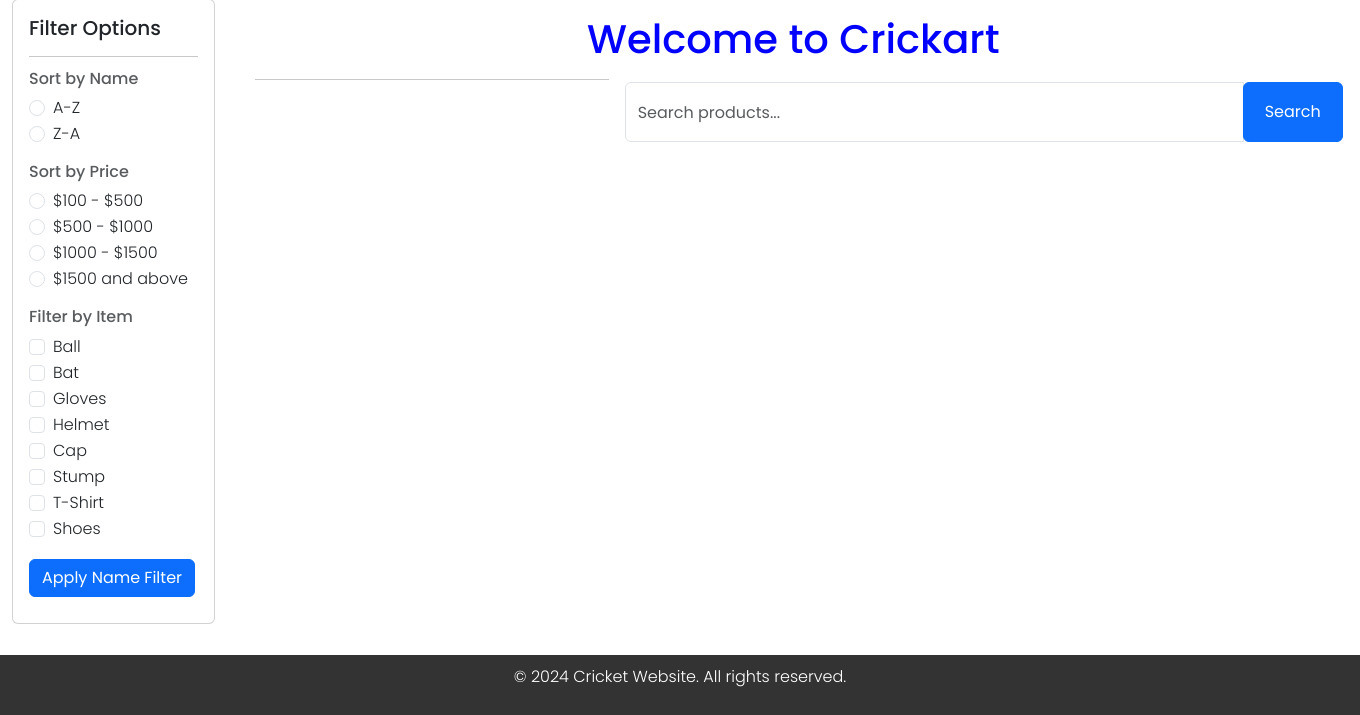
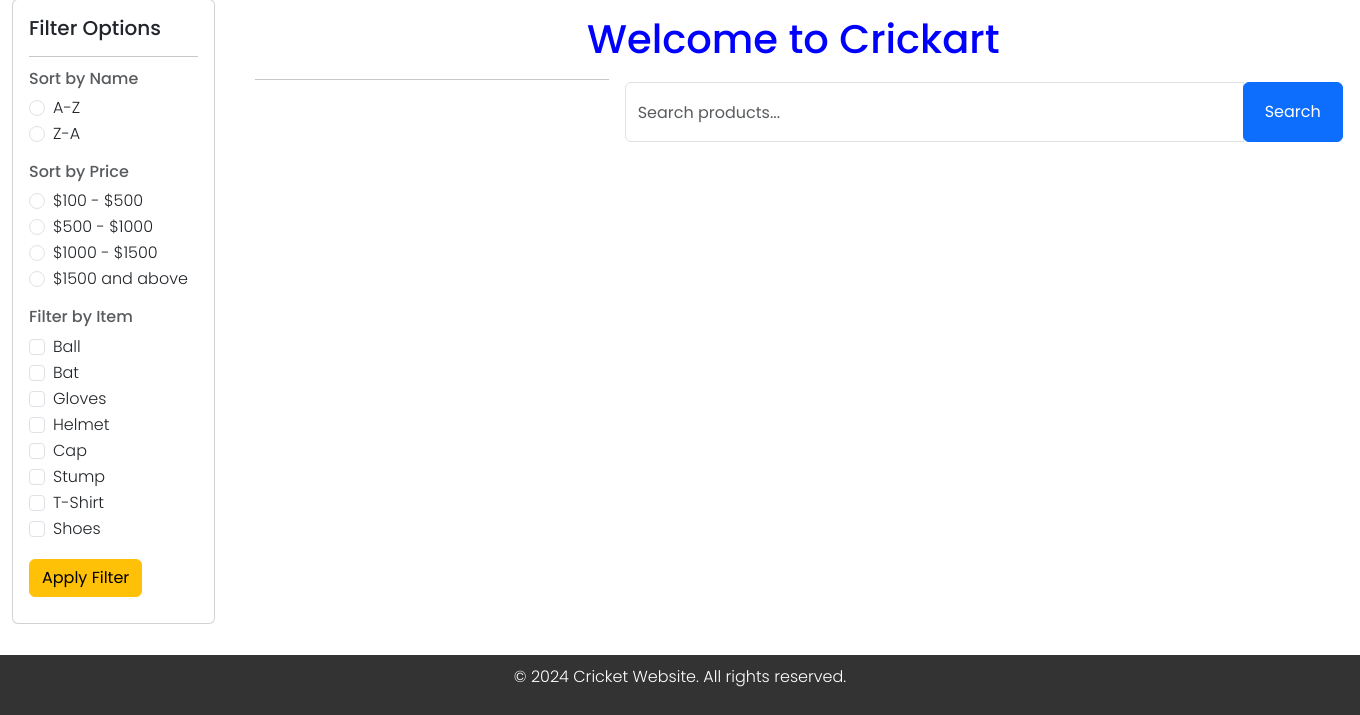
Before and after one commit to saravana1304/cricket-ecomerce-website-project, a Django app: page /shop/ in a window 1360 px wide. Shown: the part 85-800 px from the top of the page. Run offline with Django 4.2, Linux system fonts and the light colour scheme; data that the repository does not hold is empty.

Commit message:
error shop html

```diff
--- a/crickart/userapp1/templates/userapp1/shop.html
+++ b/crickart/userapp1/templates/userapp1/shop.html
@@ -28,13 +28,13 @@
                     <!-- Sort by Name -->
                     <h6 class="card-subtitle mb-2 text-muted">Sort by Name</h6>
                     <div class="form-check">
-                        <input class="form-check-input" type="radio" name="sortName" id="sortNameAZ">
+                        <input class="form-check-input" type="radio" name="sortName" id="sortNameAZ" value="AZ">
                         <label class="form-check-label" for="sortNameAZ">
                             A-Z
                         </label>
                     </div>
                     <div class="form-check">
-                        <input class="form-check-input" type="radio" name="sortName" id="sortNameZA">
+                        <input class="form-check-input" type="radio" name="sortName" id="sortNameZA" value="ZA">
                         <label class="form-check-label" for="sortNameZA">
                             Z-A
                         </label>
@@ -43,25 +43,25 @@
                     <!-- Sort by Price -->
                     <h6 class="card-subtitle mb-2 mt-3 text-muted">Sort by Price</h6>
                     <div class="form-check">
-                        <input class="form-check-input" type="radio" name="sortPrice" id="sortPrice1">
+                        <input class="form-check-input" type="radio" name="sortPrice" id="sortPrice1" value="1" >
                         <label class="form-check-label" for="sortPrice1">
                             $100 - $500
                         </label>
                     </div>
                     <div class="form-check">
-                        <input class="form-check-input" type="radio" name="sortPrice" id="sortPrice2">
+                        <input class="form-check-input" type="radio" name="sortPrice" id="sortPrice2" value="2">
                         <label class="form-check-label" for="sortPrice2">
                             $500 - $1000
                         </label>
                     </div>
                     <div class="form-check">
-                        <input class="form-check-input" type="radio" name="sortPrice" id="sortPrice3">
+                        <input class="form-check-input" type="radio" name="sortPrice" id="sortPrice3" value="3">
                         <label class="form-check-label" for="sortPrice3">
                             $1000 - $1500
                         </label>
                     </div>
                     <div class="form-check">
-                        <input class="form-check-input" type="radio" name="sortPrice" id="sortPrice4">
+                        <input class="form-check-input" type="radio" name="sortPrice" id="sortPrice4" value="4">
                         <label class="form-check-label" for="sortPrice4">
                             $1500 and above
                         </label>
@@ -119,7 +119,7 @@
                     </div>
 
                     <!-- Filter Apply Buttons -->
-                    <button class="btn btn-primary mt-3 filter-button" id="applyNameFilter">Apply Name Filter</button>
+                    <button class="btn btn-warning mt-3 filter-button" id="applyFilter">Apply Filter</button>
                 </div>
             </div>
         </div>
@@ -143,7 +143,7 @@
             </div>
 
             <!-- Product Cards Section -->
-            <div class="row">
+            <div class="row" style="margin-bottom: 120px;">
                 <!-- Product Cards Loop -->
                 {% for item in products %}
                 <div class="col-md-3 mb-4">
@@ -162,4 +162,30 @@
     </div>
 </div>
 
+
+
+
+<script>
+    $(document).ready(function() {
+        $('#applyFilter').click(function() {
+            var filters = {
+                'sortName': $('input[name=sortName]:checked').val(),
+                'sortPrice': $('input[name=sortPrice]:checked').val(),
+                // Add more filter options here
+            };
+            $.ajax({
+                type: 'GET',
+                url: '/filter_products/',
+                data: filters,
+                success: function(response) {
+                    $('.row').html(response); // Update product display area with filtered results
+                },
+                error: function(xhr, status, error) {
+                    console.error('AJAX Error: ' + error);
+                }
+            });
+        });
+    });
+</script>
+
 {% endblock content %}
--- a/crickart/userapp1/urls.py
+++ b/crickart/userapp1/urls.py
@@ -18,6 +18,9 @@ urlpatterns = [
     # product details
 
     path('productdetails/<int:product_id>/',views.product_deatils,name='productdetails'),
+    path('resendotp/',views.resendotp,name='resendotp'),
+
+
 
 
     # category and shop details
@@ -25,5 +28,5 @@ urlpatterns = [
     path('category/<str:name>/', views.category_view, name='category_view'),
     path('shop/',views.shop_view,name='shop_view'),
 
-
+    path('filter_products/', views.filter_products, name='filter_products'),
 ]
--- a/crickart/userapp1/views.py
+++ b/crickart/userapp1/views.py
@@ -171,5 +171,46 @@ def shop_view(request):
         brand__is_listed=True,
         is_listed=True
     )
-    print(products)
     return render(request,'userapp1/shop.html',{'products':products})
+
+
+# function for filtering the products from shoppage
+
+def filter_products(request):
+    sort_name = request.GET.get('sortName')
+    print(sort_name)
+    sort_price = request.GET.get('sortPrice')
+    print(sort_price)
+
+    filtered_products = Product.objects.filter(
+        category__is_listed=True,
+        brand__is_listed=True,
+        is_listed=True
+    )
+
+    print('filterred prodcts')
+    print(filtered_products.count())
+
+    sk=[]
+    if sort_name == 'AZ':
+        print('az')
+        print(filtered_products)
+        sk = filtered_products.order_by('product_name')
+
+        print('saravana',sk)
+    elif sort_name == 'ZA':
+        sk = filtered_products.order_by('-product_name')
+
+    if sort_price == '1':
+        sk = filtered_products.filter(price__range=(100, 500))
+    elif sort_price == '2':
+        sk = filtered_products.filter(price__range=(500, 1000))
+    elif sort_price == '3':
+        sk = filtered_products.filter(price__range=(1000, 1500))
+    elif sort_price == '4':
+        sk = filtered_products.filter(price__gte=1500)
+
+    serialized_products = [{'product_name': product.product_name, 'selling_price': product.selling_price, 'image_url': product.image2.url} for product in sk]
+
+    print(serialized_products)
+    return render(request,'userapp1/shop.html', {'products': serialized_products})
```
Also changed, not shown: crickart/adminn/views.py (line endings or trailing spaces).
